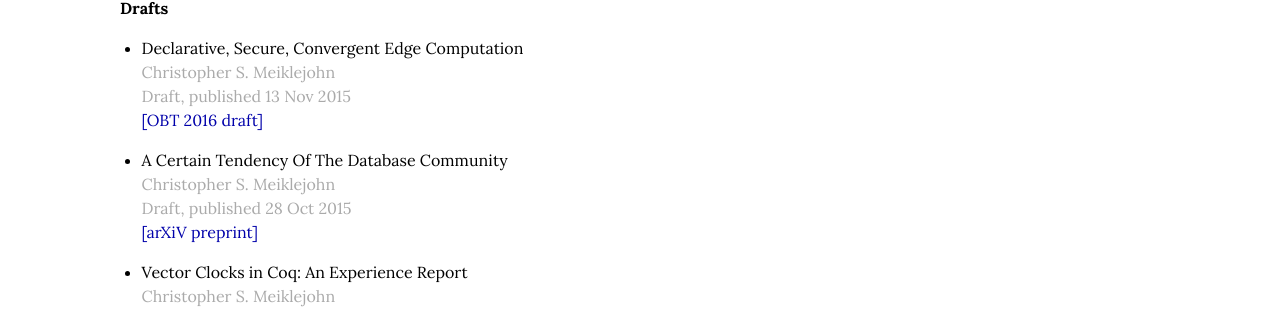
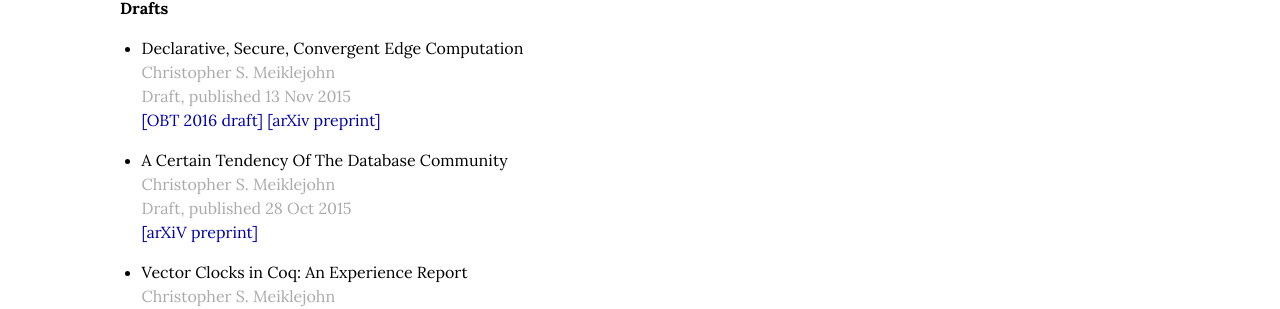
Before and after one commit to cmeiklejohn/cmeiklejohn.github.io, a Jekyll site: the page built from publications.html, in a window 1280 px wide and 900 px high, scrolled down 1541 px. Shown: the part 167-476 px from the top of the window. Built offline with Jekyll 4.4.1, drawn with Linux system fonts in a browser that asks for light colours.

Commit message:
Update publications list.

```diff
--- a/publications.html
+++ b/publications.html
@@ -141,8 +141,7 @@ title: Publications
         Declarative, Secure, Convergent Edge Computation
         <span class="author">Christopher S. Meiklejohn</span>
         <span class="date">Draft, published 13 Nov 2015</span>
-        <span><a
-              href="http://christophermeiklejohn.com/publications/obt-2016-draft.pdf">[OBT 2016 draft]</a></span>
+        <span><a href="http://christophermeiklejohn.com/publications/obt-2016-draft.pdf">[OBT 2016 draft]</a> <a href="http://arxiv.org/abs/1512.04898">[arXiv preprint]</a> </span>
       </p>
     </li>
     <li>
```
